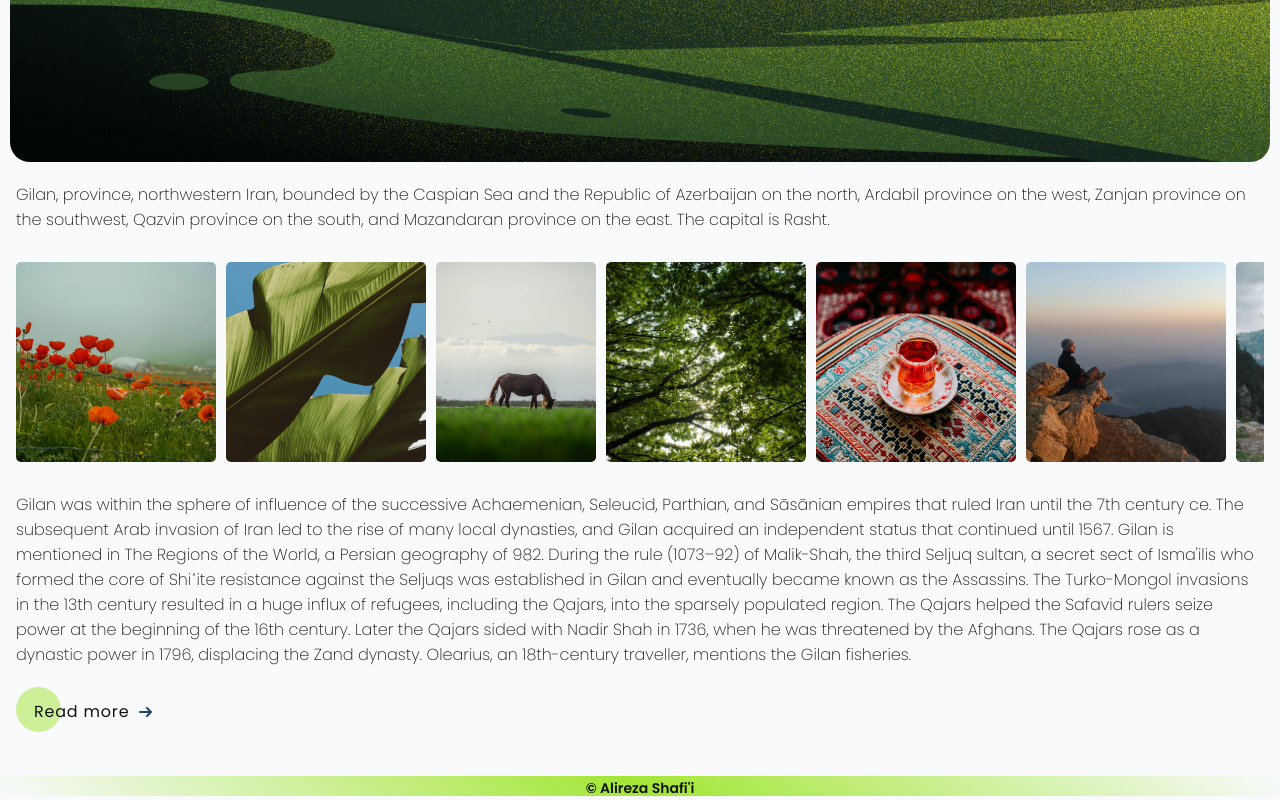
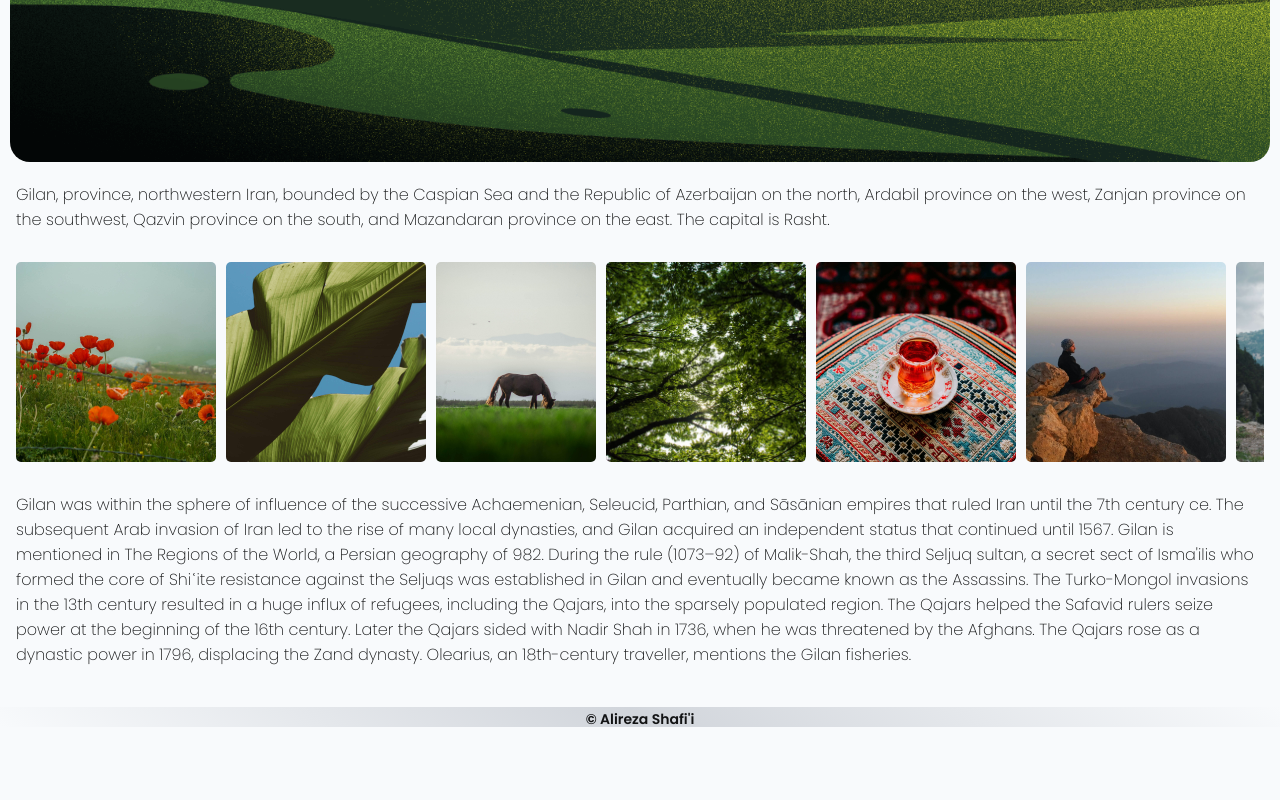
Before and after one commit to alirezashafii/vanillajs-spa, a plain HTML site: page index.html in a window 1280 px wide. Shown: the part 583-1383 px from the top of the page. After the commit the page ends 1314 px from the top, so only its background shows below. Drawn offline with nearby package versions, Linux system fonts and the light colour scheme.

Commit message:
read more button removed

```diff
--- a/index.html
+++ b/index.html
@@ -78,15 +78,6 @@
               The Qajars rose as a dynastic power in 1796, displacing the Zand dynasty. Olearius,
               an 18th-century traveller, mentions the Gilan fisheries.
             </p>
-            <button class="cta-btn">
-              <a href="about" class="nav__link" data-link>
-                <span>Read more</span>
-              </a>
-              <svg viewBox="0 0 13 10" height="10px" width="15px">
-                <path d="M1,5 L11,5"></path>
-                <polyline points="8 1 12 5 8 9"></polyline>
-              </svg>
-            </button>
           </div>
         </section>
       </div>
--- a/styles/style.scss
+++ b/styles/style.scss
@@ -173,64 +173,6 @@ main {
       display: flex;
       flex-direction: column;
       row-gap: 20px;
-
-      .cta-btn {
-        position: relative;
-        // margin: auto;
-        padding: 12px 18px;
-        transition: all 0.2s ease;
-        border: none;
-        background: none;
-        align-self: flex-start;
-      }
-
-      .cta-btn:before {
-        content: "";
-        position: absolute;
-        top: 0;
-        left: 0;
-        display: block;
-        border-radius: 50px;
-        background: rgba(163, 230, 53, 0.5);
-        width: 45px;
-        height: 45px;
-        transition: all 0.3s ease;
-      }
-
-      .cta-btn span {
-        position: relative;
-        font-family: "Poppins", sans-serif;
-        font-size: 16px;
-        font-weight: 400;
-        letter-spacing: 0.05em;
-        color: $main-black;
-      }
-
-      .cta-btn svg {
-        position: relative;
-        top: 0;
-        margin-left: 10px;
-        fill: none;
-        stroke-linecap: round;
-        stroke-linejoin: round;
-        stroke: #234567;
-        stroke-width: 2;
-        transform: translateX(-5px);
-        transition: all 0.3s ease;
-      }
-
-      .cta-btn:hover:before {
-        width: 100%;
-        background: rgba(250, 204, 21, 0.5);
-      }
-
-      .cta-btn:hover svg {
-        transform: translateX(0);
-      }
-
-      .cta-btn:active {
-        transform: scale(0.95);
-      }
     }
   }
 }
@@ -240,12 +182,7 @@ footer {
   height: 20px;
   display: grid;
   place-content: center;
-  background: linear-gradient(
-    37deg,
-    transparent,
-    $secondary-color,
-    transparent
-  );
+  background: linear-gradient(37deg, transparent, #d1d5db, transparent);
 
   h4 a {
     font-size: 14px;
```
Also changed, not shown: styles/style.css, 1 other file.
